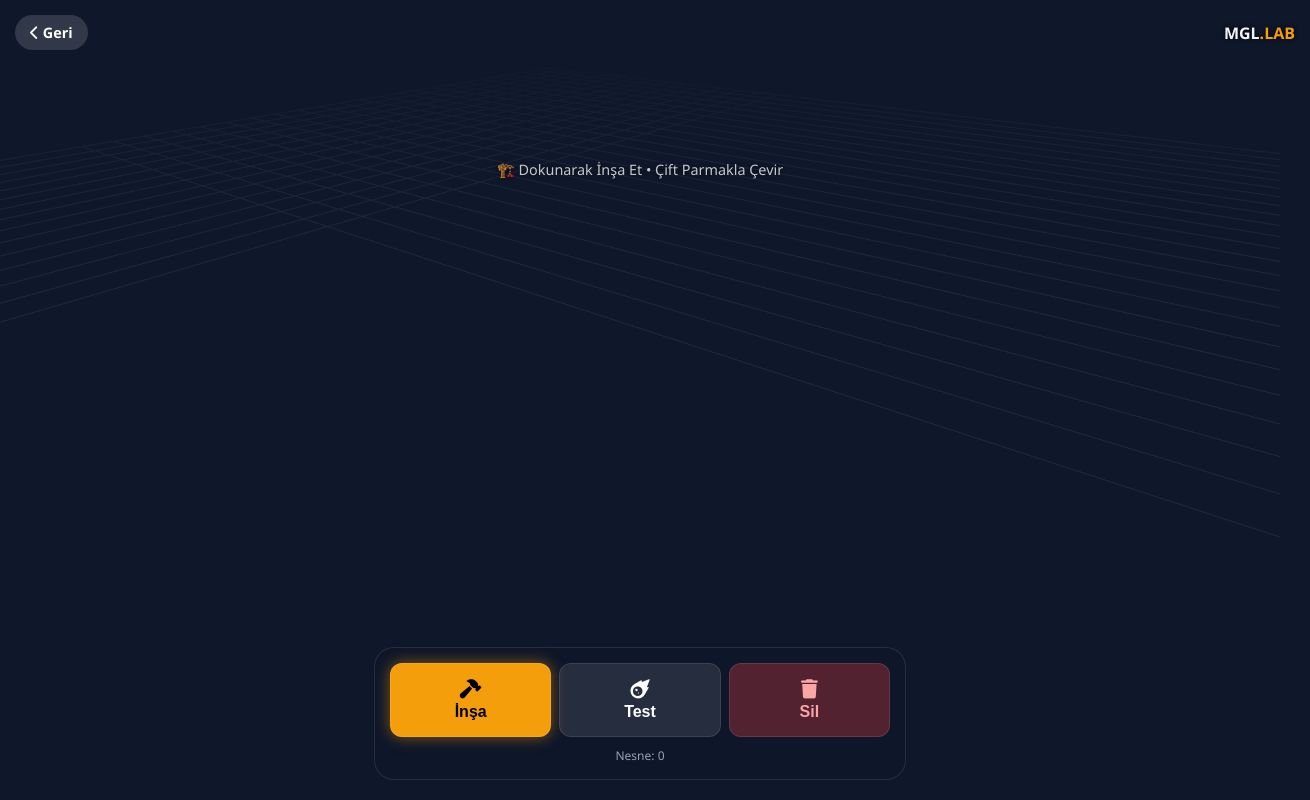
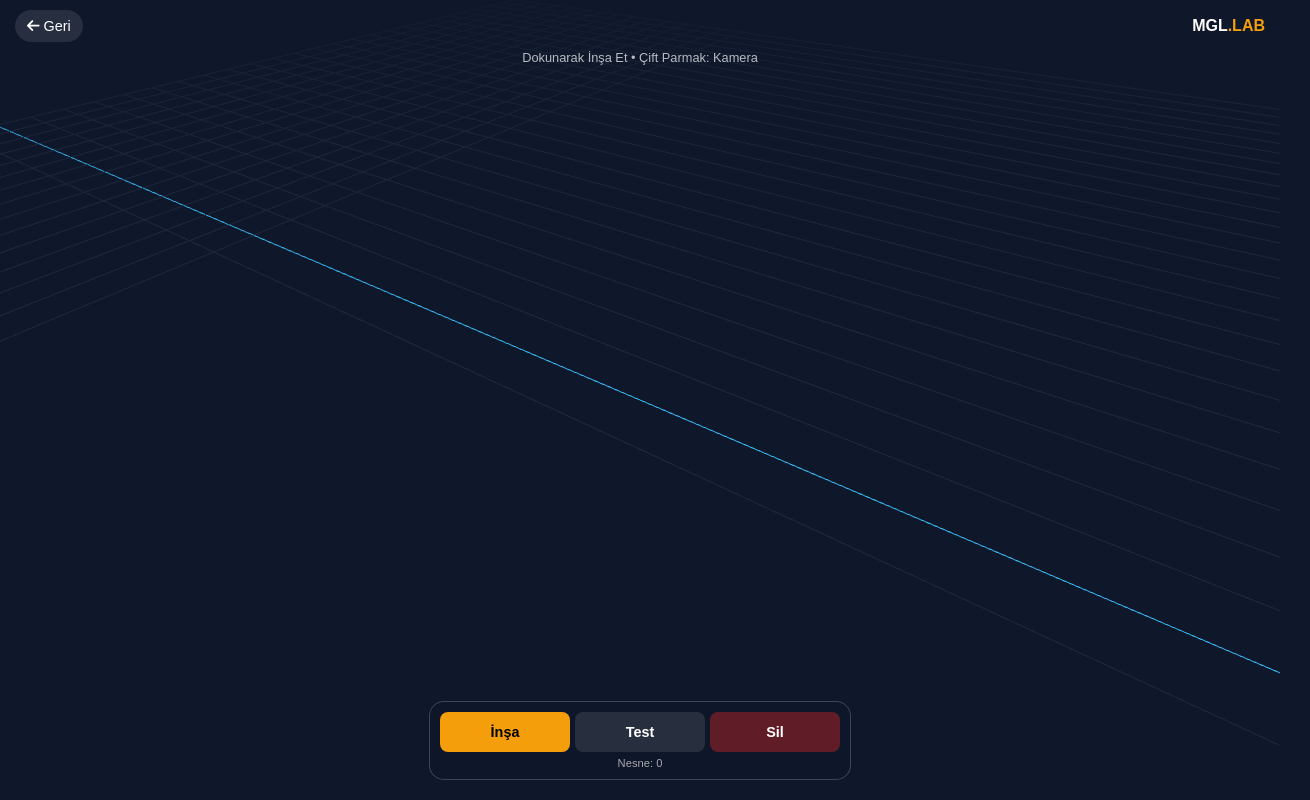
Before and after one commit to muhammetltz/muhammetltz.github.io, a plain HTML site: page oyun.html in a window 1280 px wide. Shown: the whole page, 1310 px wide, since content can reach past the window. Drawn offline with nearby package versions, Linux system fonts and the light colour scheme; animation ran at ten frames a second.

Commit message:
Update oyun.html

```diff
--- a/oyun.html
+++ b/oyun.html
@@ -2,48 +2,39 @@
 <html lang="tr">
 <head>
     <meta charset="UTF-8">
-    <meta name="viewport" content="width=device-width, initial-scale=1.0, user-scalable=no">
-    <title>Fizik Testi | MGL</title>
+    <meta name="viewport" content="width=device-width, initial-scale=1.0, maximum-scale=1.0, user-scalable=no">
+    <title>MGL Fizik Lab</title>
     <style>
-        :root { --bg-color: #0f172a; --primary: #f59e0b; --secondary: #38bdf8; --text-main: #f1f5f9; }
-        body { margin: 0; overflow: hidden; font-family: 'Segoe UI', sans-serif; background: var(--bg-color); color: var(--text-main); user-select: none; }
+        :root { --bg: #0f172a; --primary: #f59e0b; }
+        body { margin: 0; overflow: hidden; background: var(--bg); color: white; font-family: sans-serif; touch-action: none; /* DOKUNMATİK KAYDIRMAYI KAPAT */ }
 
-        /* MOBİL HEADER (Daha kompakt) */
+        /* HEADER (KÜÇÜK VE ÜSTTE) */
         header {
-            position: absolute; top: 0; width: 100%; padding: 15px;
+            position: absolute; top: 0; left: 0; width: 100%; padding: 10px 15px;
             display: flex; justify-content: space-between; align-items: center;
-            z-index: 10; pointer-events: none;
+            z-index: 10; pointer-events: none; box-sizing: border-box;
         }
-        .home-btn {
+        .back-btn {
             pointer-events: auto; text-decoration: none; color: white;
-            background: rgba(255,255,255,0.15); padding: 8px 15px; border-radius: 20px;
-            backdrop-filter: blur(5px); font-weight: 600; font-size: 0.9rem;
+            background: rgba(255,255,255,0.1); padding: 8px 12px; border-radius: 20px; font-size: 0.9rem;
         }
 
-        /* MOBİL OYUN PANELİ */
-        #ui-container {
+        /* OYUN PANELİ (ALTTA SABİT) */
+        #ui {
             position: absolute; bottom: 20px; left: 50%; transform: translateX(-50%);
-            background: rgba(15, 23, 42, 0.9); padding: 15px; border-radius: 20px;
-            border: 1px solid rgba(255,255,255,0.1); text-align: center;
-            width: 95%; max-width: 500px; pointer-events: none; z-index: 100;
+            width: 90%; max-width: 400px; background: rgba(15, 23, 42, 0.9);
+            padding: 10px; border-radius: 15px; border: 1px solid rgba(255,255,255,0.2);
+            text-align: center; pointer-events: none;
         }
+        .controls { display: flex; gap: 5px; pointer-events: auto; }
+        .btn {
+            flex: 1; padding: 12px 5px; border-radius: 8px; border: none;
+            background: rgba(255,255,255,0.1); color: white; font-weight: bold; font-size: 0.9rem;
+        }
+        .btn.active { background: var(--primary); color: black; }
+        .btn.danger { background: rgba(220, 38, 38, 0.4); }
 
-        .controls { display: flex; gap: 8px; justify-content: center; pointer-events: auto; }
-
-        /* BUTONLAR (Parmak dostu) */
-        .btn {
-            flex: 1; padding: 15px 10px; border-radius: 12px; font-weight: 600; font-size: 1rem;
-            background: rgba(255,255,255,0.1); color: white; border: 1px solid rgba(255,255,255,0.1);
-            cursor: pointer; display: flex; flex-direction: column; align-items: center; gap: 5px;
-        }
-        .btn i { font-size: 1.2rem; }
-        .btn.active { background: var(--primary); color: black; box-shadow: 0 0 15px rgba(245, 158, 11, 0.5); }
-        .btn.danger { background: rgba(239, 68, 68, 0.3); color: #fca5a5; }
-
-        #instruction {
-            position: absolute; top: 20%; width: 100%; text-align: center;
-            pointer-events: none; opacity: 0.8; font-size: 0.9rem; text-shadow: 0 0 5px black;
-        }
+        #info { position: absolute; top: 50px; width: 100%; text-align: center; opacity: 0.7; pointer-events: none; font-size: 0.8rem; }
     </style>
     <link rel="stylesheet" href="https://cdnjs.cloudflare.com/ajax/libs/font-awesome/6.4.0/css/all.min.css">
     <script type="importmap">
@@ -51,27 +42,20 @@
     </script>
 </head>
 <body>
-
     <header>
-        <a href="index.html" class="home-btn"><i class="fas fa-chevron-left"></i> Geri</a>
-        <div style="font-weight:bold; font-size:1rem; text-shadow: 0 0 5px black;">MGL<span style="color:var(--primary)">.LAB</span></div>
+        <a href="index.html" class="back-btn"><i class="fas fa-arrow-left"></i> Geri</a>
+        <div style="font-weight:bold;">MGL<span style="color:var(--primary)">.LAB</span></div>
     </header>
 
-    <div id="instruction">🏗️ Dokunarak İnşa Et • Çift Parmakla Çevir</div>
+    <div id="info">Dokunarak İnşa Et • Çift Parmak: Kamera</div>
 
-    <div id="ui-container">
+    <div id="ui">
         <div class="controls">
-            <button class="btn active" id="btn-build" onclick="setMode('build')">
-                <i class="fas fa-hammer"></i> İnşa
-            </button>
-            <button class="btn" id="btn-test" onclick="setMode('test')">
-                <i class="fas fa-meteor"></i> Test
-            </button>
-            <button class="btn danger" onclick="resetWorld()">
-                <i class="fas fa-trash"></i> Sil
-            </button>
+            <button class="btn active" id="b-build" onclick="setMode('build')">İnşa</button>
+            <button class="btn" id="b-test" onclick="setMode('test')">Test</button>
+            <button class="btn danger" onclick="reset()">Sil</button>
         </div>
-        <div style="margin-top:10px; font-size:0.75rem; color:#94a3b8;">Nesne: <span id="count">0</span></div>
+        <div style="margin-top:5px; font-size:0.7rem; color:#aaa;">Nesne: <span id="cnt">0</span></div>
     </div>
 
     <script type="module">
@@ -80,117 +64,97 @@
         import * as CANNON from 'cannon-es';
 
         let camera, scene, renderer, world, raycaster, mouse;
-        let objectsToUpdate = [], clickableObjects = [];
-        let mode = 'build';
-
-        init(); animate();
+        let objects=[], clickable=[];
+        let mode='build';
 
         function init() {
-            scene = new THREE.Scene(); scene.background = new THREE.Color(0x0f172a); scene.fog = new THREE.Fog(0x0f172a, 20, 100);
-            camera = new THREE.PerspectiveCamera(55, window.innerWidth / window.innerHeight, 0.1, 500);
-            camera.position.set(12, 12, 16);
+            scene = new THREE.Scene(); scene.background=new THREE.Color(0x0f172a); scene.fog=new THREE.Fog(0x0f172a,20,100);
+            camera = new THREE.PerspectiveCamera(60, window.innerWidth/window.innerHeight, 0.1, 500);
+            camera.position.set(10,15,15);
 
             // Işıklar
-            scene.add(new THREE.AmbientLight(0xffffff, 0.6));
-            const dirLight = new THREE.DirectionalLight(0xffffff, 1.5);
-            dirLight.position.set(10, 30, 10); scene.add(dirLight);
+            scene.add(new THREE.AmbientLight(0xffffff,0.6));
+            const dl = new THREE.DirectionalLight(0xffffff,1.5); dl.position.set(10,30,10); scene.add(dl);
 
             // Fizik
-            world = new CANNON.World(); world.gravity.set(0, -9.82, 0); world.broadphase = new CANNON.SAPBroadphase(world);
+            world = new CANNON.World(); world.gravity.set(0,-9.82,0); world.broadphase = new CANNON.SAPBroadphase(world);
 
             // Zemin
-            const grid = new THREE.GridHelper(100, 50, 0x38bdf8, 0x1e293b); scene.add(grid);
+            const grid = new THREE.GridHelper(100,50,0x38bdf8,0x1e293b); scene.add(grid);
+            const floorMesh = new THREE.Mesh(new THREE.PlaneGeometry(200,200), new THREE.MeshBasicMaterial({visible:false}));
+            floorMesh.rotation.x = -Math.PI/2; scene.add(floorMesh); clickable.push(floorMesh);
 
-            const floorGeo = new THREE.PlaneGeometry(200, 200);
-            const floorMat = new THREE.MeshBasicMaterial({ visible: false }); // Görünmez tıklama alanı
-            const floorMesh = new THREE.Mesh(floorGeo, floorMat);
-            floorMesh.rotation.x = -Math.PI / 2; scene.add(floorMesh);
-            clickableObjects.push(floorMesh);
+            const floorBody = new CANNON.Body({mass:0, shape:new CANNON.Plane()});
+            floorBody.quaternion.setFromAxisAngle(new CANNON.Vec3(1,0,0), -Math.PI/2); world.addBody(floorBody);
 
-            const floorBody = new CANNON.Body({ mass: 0, shape: new CANNON.Plane() });
-            floorBody.quaternion.setFromAxisAngle(new CANNON.Vec3(1, 0, 0), -Math.PI * 0.5);
-            world.addBody(floorBody);
-
-            renderer = new THREE.WebGLRenderer({ antialias: true });
+            renderer = new THREE.WebGLRenderer({antialias:true});
             renderer.setSize(window.innerWidth, window.innerHeight);
             document.body.appendChild(renderer.domElement);
 
             const controls = new OrbitControls(camera, renderer.domElement);
-            controls.enableDamping = true;
+            controls.enableDamping=true;
 
             raycaster = new THREE.Raycaster(); mouse = new THREE.Vector2();
 
-            window.addEventListener('resize', () => {
-                camera.aspect = window.innerWidth / window.innerHeight;
-                camera.updateProjectionMatrix(); renderer.setSize(window.innerWidth, window.innerHeight);
+            window.addEventListener('resize', ()=>{
+                camera.aspect=window.innerWidth/window.innerHeight; camera.updateProjectionMatrix();
+                renderer.setSize(window.innerWidth,window.innerHeight);
             });
 
-            // MOBİL DOKUNMATİK DESTEĞİ
-            renderer.domElement.addEventListener('pointerdown', onPointerDown);
+            renderer.domElement.addEventListener('pointerdown', onTouch);
         }
 
         function createBox(pos) {
-            const mesh = new THREE.Mesh(new THREE.BoxGeometry(2,2,2), new THREE.MeshStandardMaterial({ color: 0x94a3b8 }));
-            mesh.position.copy(pos); scene.add(mesh); clickableObjects.push(mesh);
-
-            const body = new CANNON.Body({ mass: 5, position: new CANNON.Vec3(pos.x, pos.y, pos.z), shape: new CANNON.Box(new CANNON.Vec3(1,1,1)) });
-            world.addBody(body); objectsToUpdate.push({ mesh, body });
-            updateCount();
+            const mesh = new THREE.Mesh(new THREE.BoxGeometry(2,2,2), new THREE.MeshStandardMaterial({color:0x94a3b8}));
+            mesh.position.copy(pos); scene.add(mesh); clickable.push(mesh);
+            const body = new CANNON.Body({mass:5, position:new CANNON.Vec3(pos.x,pos.y,pos.z), shape:new CANNON.Box(new CANNON.Vec3(1,1,1))});
+            world.addBody(body); objects.push({mesh,body}); updateCnt();
         }
 
         function createBall(pos, vel) {
-            const mesh = new THREE.Mesh(new THREE.SphereGeometry(0.8), new THREE.MeshStandardMaterial({ color: 0xf59e0b }));
+            const mesh = new THREE.Mesh(new THREE.SphereGeometry(0.7), new THREE.MeshStandardMaterial({color:0xf59e0b}));
             mesh.position.copy(pos); scene.add(mesh);
-            const body = new CANNON.Body({ mass: 10, position: new CANNON.Vec3(pos.x, pos.y, pos.z), shape: new CANNON.Sphere(0.8) });
-            body.velocity.copy(vel); world.addBody(body); objectsToUpdate.push({ mesh, body });
-            updateCount();
+            const body = new CANNON.Body({mass:10, position:new CANNON.Vec3(pos.x,pos.y,pos.z), shape:new CANNON.Sphere(0.7)});
+            body.velocity.copy(vel); world.addBody(body); objects.push({mesh,body}); updateCnt();
         }
 
-        function onPointerDown(event) {
-            if(event.target.tagName === 'BUTTON') return; // UI'a tıklama
-
-            // Talimatı gizle
-            document.getElementById('instruction').style.opacity = 0;
-
-            mouse.x = (event.clientX / window.innerWidth) * 2 - 1;
-            mouse.y = -(event.clientY / window.innerHeight) * 2 + 1;
+        function onTouch(e) {
+            if(e.target.tagName==='BUTTON') return;
+            mouse.x=(e.clientX/window.innerWidth)*2-1; mouse.y=-(e.clientY/window.innerHeight)*2+1;
             raycaster.setFromCamera(mouse, camera);
-
-            const intersects = raycaster.intersectObjects(clickableObjects);
-            if (intersects.length > 0) {
-                const hit = intersects[0];
-                if (mode === 'build') {
-                    const gridSize = 2;
-                    const tx = Math.round(hit.point.x / gridSize) * gridSize;
-                    const tz = Math.round(hit.point.z / gridSize) * gridSize;
-                    // Zeminse yukarı, kutuysa yanına/üstüne
-                    let ty = (hit.face.normal.y > 0.5) ? hit.point.y + 1 : hit.point.y;
-                    if (ty < 1) ty = 1; // Yerin altına girme
-                    createBox(new THREE.Vector3(tx, ty, tz));
+            const hits = raycaster.intersectObjects(clickable);
+            if(hits.length>0) {
+                const hit=hits[0];
+                if(mode==='build') {
+                    const tx=Math.round(hit.point.x/2)*2; const tz=Math.round(hit.point.z/2)*2;
+                    let ty=(hit.face.normal.y>0.5)? hit.point.y+1 : hit.point.y; if(ty<1) ty=1;
+                    createBox(new THREE.Vector3(tx,ty,tz));
                 } else {
-                    const start = camera.position.clone();
-                    const dir = new THREE.Vector3().subVectors(hit.point, start).normalize();
-                    createBall(start.add(dir.multiplyScalar(3)), new CANNON.Vec3(dir.x*30, dir.y*30, dir.z*30));
+                    const start=camera.position.clone();
+                    const dir=new THREE.Vector3().subVectors(hit.point,start).normalize();
+                    createBall(start.add(dir.multiplyScalar(3)), new CANNON.Vec3(dir.x*30,dir.y*30,dir.z*30));
                 }
             }
         }
 
-        function animate() {
-            requestAnimationFrame(animate); world.step(1/60);
-            objectsToUpdate.forEach(o => { o.mesh.position.copy(o.body.position); o.mesh.quaternion.copy(o.body.quaternion); });
+        function anim() {
+            requestAnimationFrame(anim); world.step(1/60);
+            objects.forEach(o=>{ o.mesh.position.copy(o.body.position); o.mesh.quaternion.copy(o.body.quaternion); });
             renderer.render(scene, camera);
         }
-        function updateCount() { document.getElementById('count').innerText = objectsToUpdate.length; }
 
-        window.setMode = (m) => {
-            mode = m; document.querySelectorAll('.btn').forEach(b => b.classList.remove('active'));
-            document.getElementById('btn-' + m).classList.add('active');
+        function updateCnt(){ document.getElementById('cnt').innerText=objects.length; }
+
+        window.setMode=(m)=>{
+            mode=m; document.querySelectorAll('.btn').forEach(b=>b.classList.remove('active'));
+            document.getElementById('b-'+m).classList.add('active');
         }
-        window.resetWorld = () => {
-            objectsToUpdate.forEach(o => { world.removeBody(o.body); scene.remove(o.mesh); });
-            objectsToUpdate = []; clickableObjects = clickableObjects.filter(o => o.geometry.type === 'PlaneGeometry');
-            updateCount();
+        window.reset=()=>{
+            objects.forEach(o=>{ world.removeBody(o.body); scene.remove(o.mesh); });
+            objects=[]; clickable=clickable.filter(o=>o.geometry.type==='PlaneGeometry'); updateCnt();
         }
+
+        init(); anim();
     </script>
 </body>
 </html>
```
